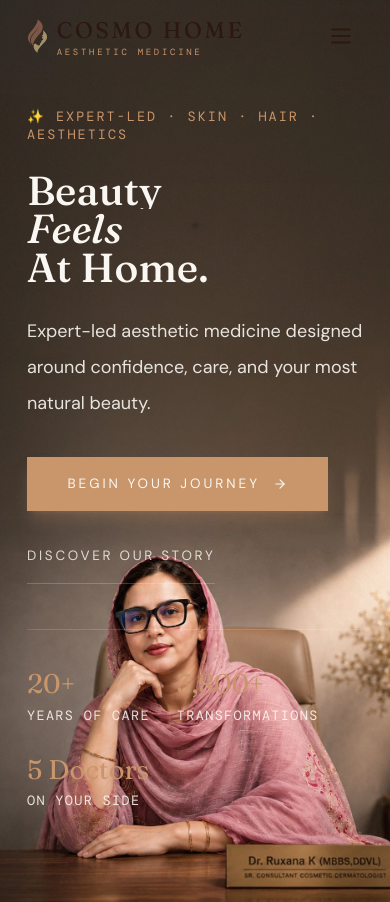
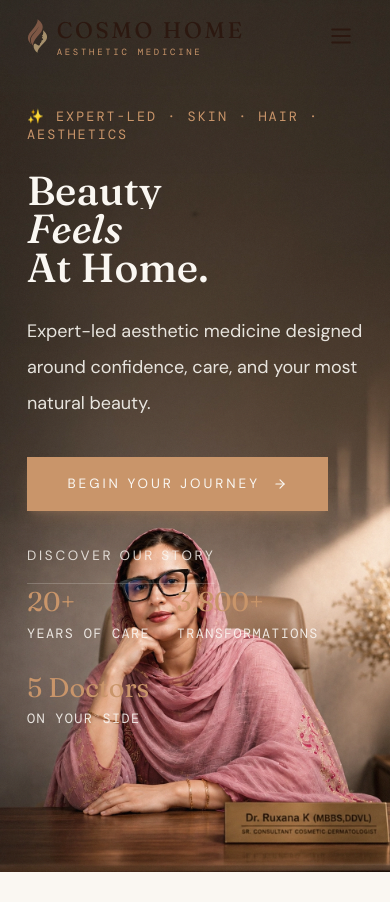
Before and after one commit to playkidsofficial6-oss/cosmohome, a React (Vite) app: page / in a window 390 px wide. Shown: the top 902 px of the page. Built offline with nearby package versions, Linux system fonts and the light colour scheme.

Commit message:
style: adjust bottom padding and responsive visibility of stats section on Home page

```diff
--- a/src/pages/Home.tsx
+++ b/src/pages/Home.tsx
@@ -24,7 +24,7 @@ export function Hero({ ready }: { ready: boolean }) {
           alt="The spirit of COSMO HOME" className="w-full h-full object-cover object-bottom block md:hidden" />
       </motion.div>
 
-      <motion.div className="relative z-20 flex flex-col justify-end pb-24 md:pb-24 pt-24 px-6 md:px-16 lg:px-24 min-h-screen max-w-7xl mx-auto w-full"
+      <motion.div className="relative z-20 flex flex-col justify-end pb-32 md:pb-24 pt-24 px-6 md:px-16 lg:px-24 min-h-screen max-w-7xl mx-auto w-full"
         style={{ y: textY }}>
         <motion.p className="text-[#C9956A] text-xs tracking-[0.15em] uppercase mb-6" style={M}
           initial={{ opacity: 0, x: -16 }} animate={ready ? { opacity: 1, x: 0 } : {}}
@@ -63,7 +63,7 @@ export function Hero({ ready }: { ready: boolean }) {
           </motion.a>
         </motion.div>
 
-        <motion.div className="mt-10 pt-8 border-t border-[#FAF7F2]/15 flex flex-wrap gap-6 sm:gap-14"
+        <motion.div className="lg:mt-10 lg:pt-8 lg:border-t border-[#FAF7F2]/15 flex flex-wrap gap-6 sm:gap-14"
           initial={{ opacity: 0 }} animate={ready ? { opacity: 1 } : {}} transition={{ delay: d(1.4) }}>
           {[{ n: "20+", l: "Years of Care" }, { n: "3,800+", l: "Transformations" }, { n: "5 Doctors", l: "On Your Side" }].map(({ n, l }, i) => (
             <motion.div key={l} initial={{ opacity: 0, y: 12 }} animate={ready ? { opacity: 1, y: 0 } : {}}
```
